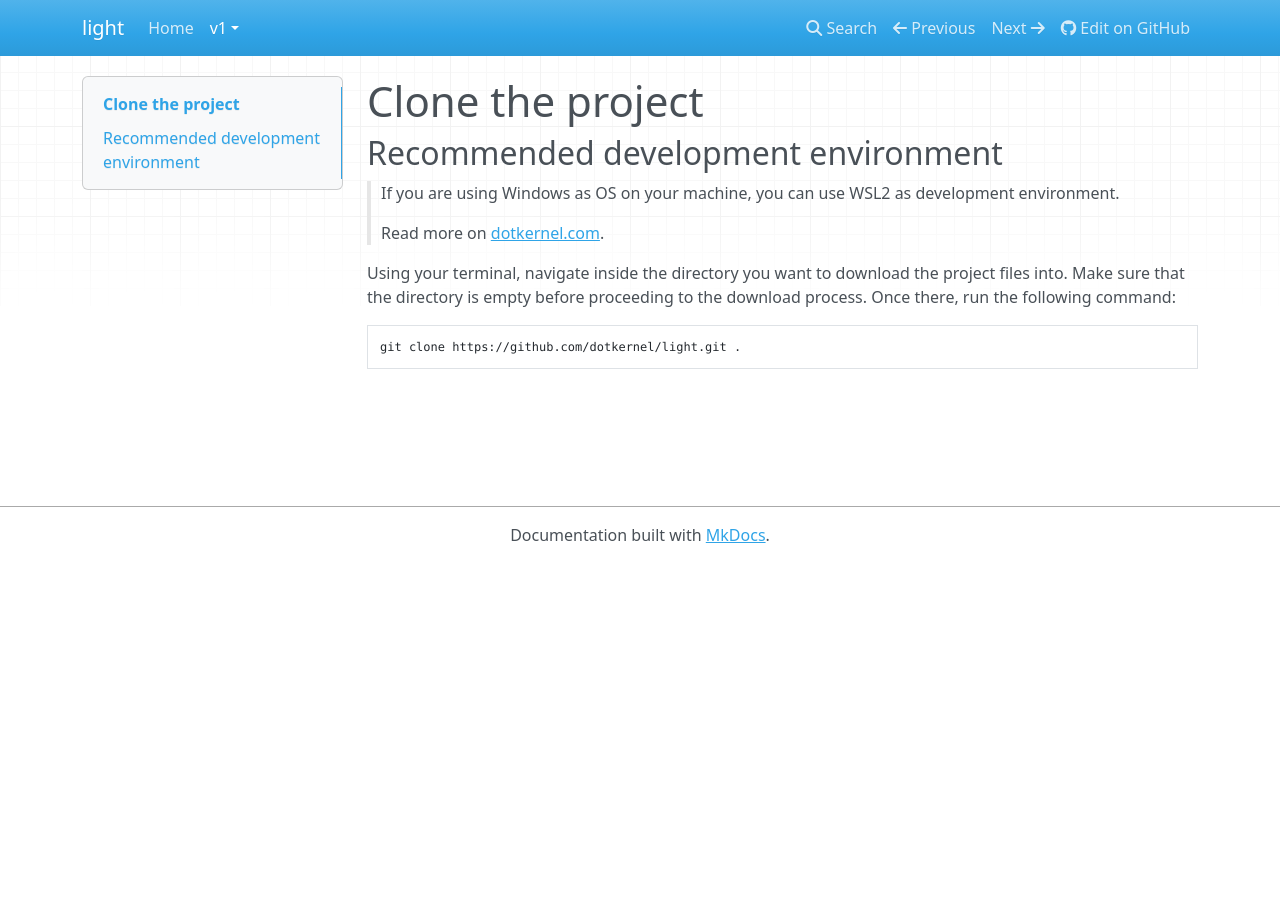
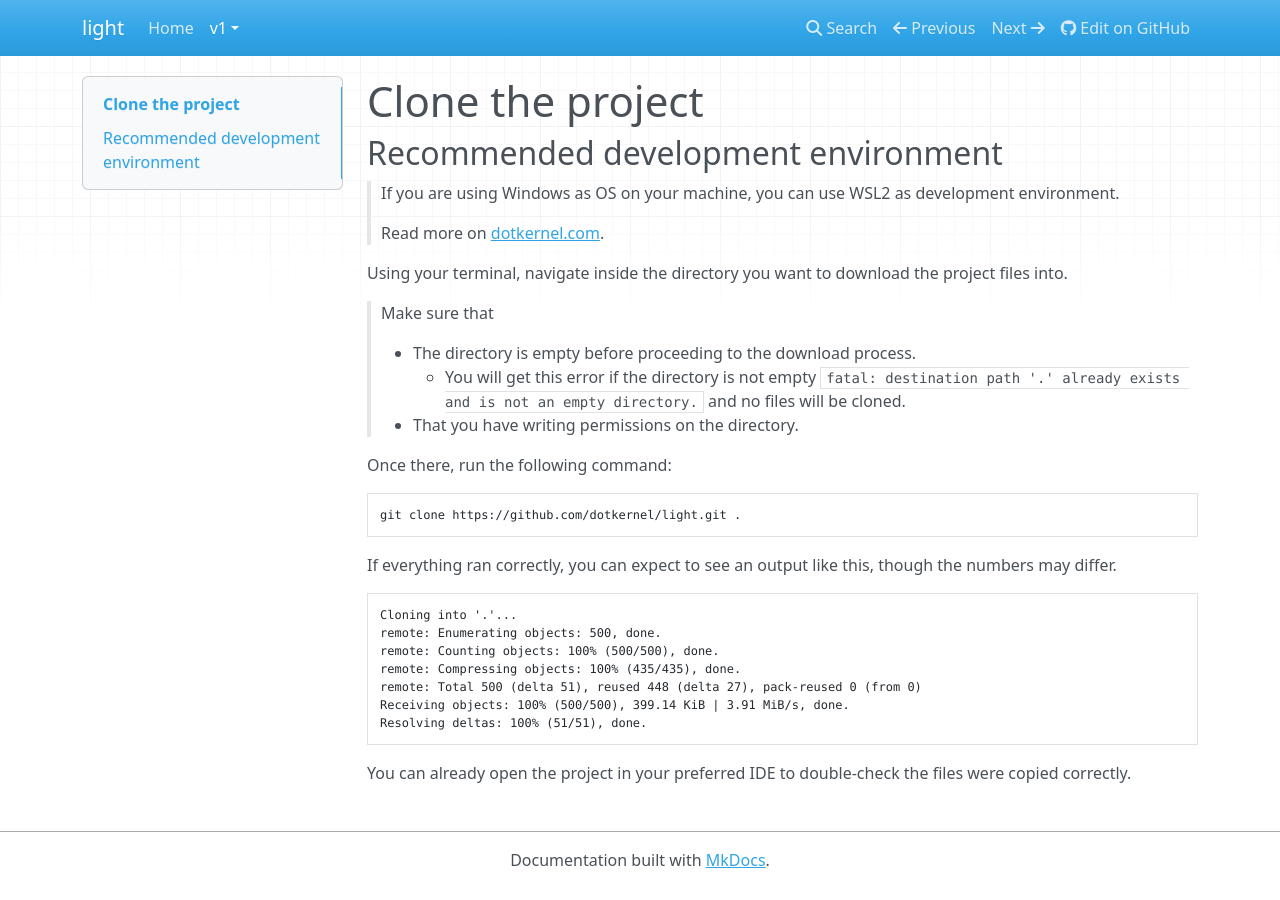
Before and after one commit to dotkernel/light-documentation, an MkDocs documentation site: the page built from docs/book/v1/installation/getting-started.md, in a window 1280 px wide. Built offline with MkDocs 1.6.1, drawn with Linux system fonts in a browser that asks for light colours; nearby versions of some CDN libraries.

Commit message:
updated intro, installation
Signed-off-by: bidi <bidi@apidemia.com>

````diff
--- a/docs/book/v1/installation/getting-started.md
+++ b/docs/book/v1/installation/getting-started.md
@@ -7,9 +7,29 @@
 > Read more on [dotkernel.com](https://www.dotkernel.com/php-development/almalinux-9-in-wsl2-install-php-apache-mariadb-composer-phpmyadmin/).
 
 Using your terminal, navigate inside the directory you want to download the project files into.
-Make sure that the directory is empty before proceeding to the download process.
+
+> Make sure that
+>
+> - The directory is empty before proceeding to the download process.
+>     - You will get this error if the directory is not empty `fatal: destination path '.' already exists and is not an empty directory.` and no files will be cloned.
+> - That you have writing permissions on the directory.
+
 Once there, run the following command:
 
 ```shell
 git clone https://github.com/dotkernel/light.git .
 ```
+
+If everything ran correctly, you can expect to see an output like this, though the numbers may differ.
+
+```shell
+Cloning into '.'...
+remote: Enumerating objects: 500, done.
+remote: Counting objects: 100% (500/500), done.
+remote: Compressing objects: 100% (435/435), done.
+remote: Total 500 (delta 51), reused 448 (delta 27), pack-reused 0 (from 0)
+Receiving objects: 100% (500/500), 399.14 KiB | 3.91 MiB/s, done.
+Resolving deltas: 100% (51/51), done.
+```
+
+You can already open the project in your preferred IDE to double-check the files were copied correctly.
--- a/mkdocs.yml
+++ b/mkdocs.yml
@@ -20,9 +20,8 @@ nav:
           - "Development Mode": v1/installation/development-mode.md
           - "Running the Application": v1/installation/running-the-application.md
           - "FAQ": v1/installation/faq.md
-      - Core Features:
-          - "NPM Commands": v1/core-features/npm-commands.md
-      - How tos:
+      - How to:
+          - "Use NPM Commands": v1/core-features/npm-commands.md
           - "Create Pages": v1/how-tos/create-pages.md
           - "Set Up Twitter and OpenGraph Cards": v1/how-tos/twitter-opengraph-cards.md
           - "Edit the Top Menu": v1/how-tos/edit-top-menu.md
````
Also changed, not shown: docs/book/v1/installation/composer.md (+1 -1 lines), docs/book/v1/introduction.md (+10 -1 lines), docs/book/v1/how-tos/npm-commands.md (renamed from docs/book/v1/core-features/npm-commands.md).
